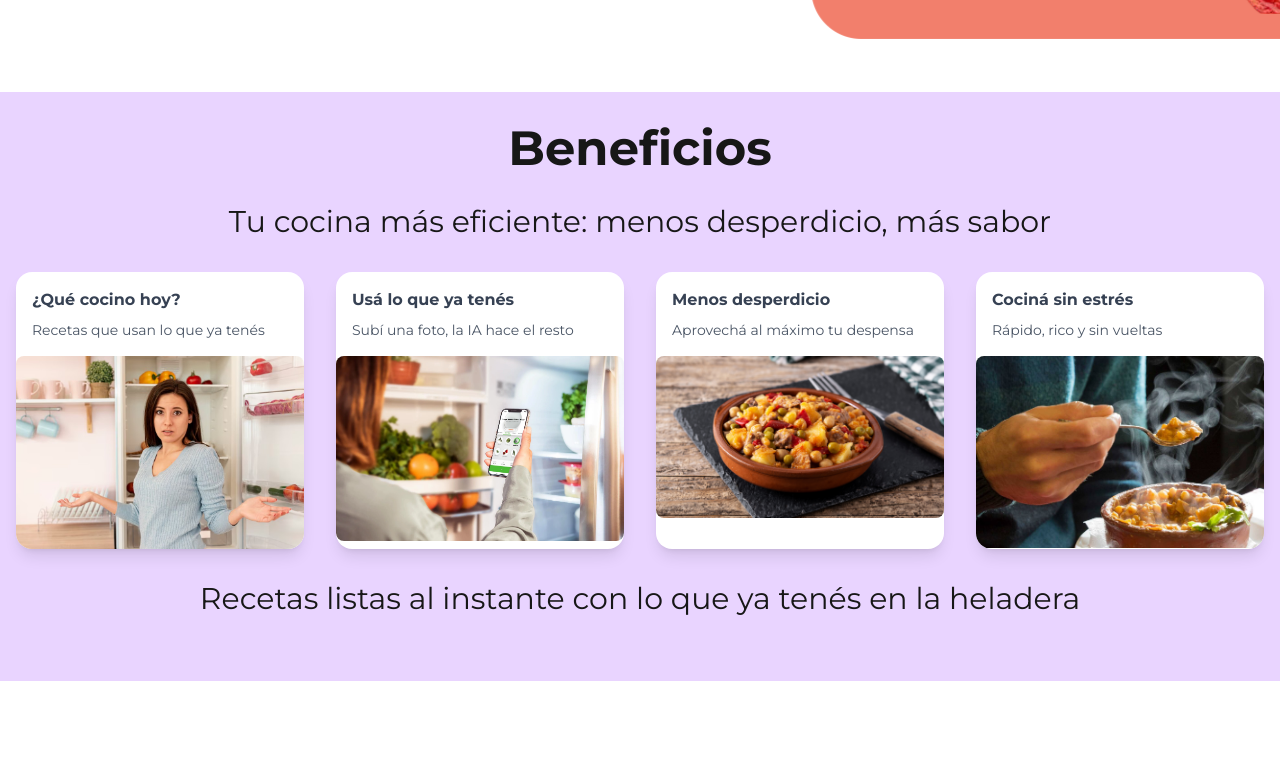
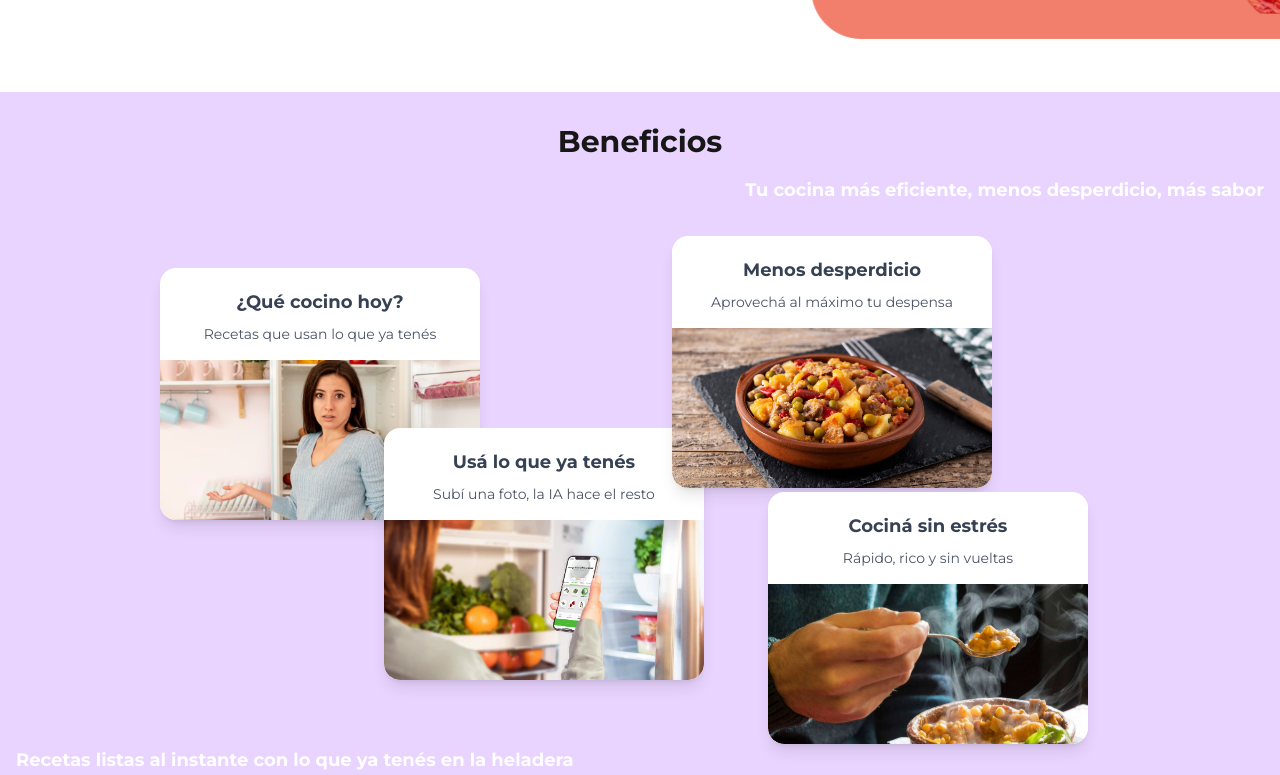
Before and after one commit to adigio/cuoco-ui, a Next.js app: page / in a window 1280 px wide. Shown: the part 740-1515 px from the top of the page. Built offline with nearby package versions, Linux system fonts and the light colour scheme.

Commit message:
layout beneficios

```diff
--- a/src/components/Beneficios.jsx
+++ b/src/components/Beneficios.jsx
@@ -3,37 +3,40 @@ export default function Beneficios() {
   return (
     <section  className="min-h-[70vh] w-full bg-purple-200 py-8 px-4 flex flex-col items-center">
       <div className="container mx-auto ">
-        <h2 className="text-center text-5xl  mb-8 font-bold">Beneficios</h2>
+        <h2 className="text-center text-3xl  mb-4 font-bold">Beneficios</h2>
 
-      <h3 className="text-center text-3xl  mb-8 ">Tu cocina más eficiente: menos desperdicio, más sabor</h3>
-        {/* Contenedor con grid res ponsivo */}
-        <div className="grid grid-cols-1 sm:grid-cols-2 lg:grid-cols-4 gap-8">
+      <h3 className="text-right text-lg font-bold text-white mb-8"> <span className="w-40"> Tu cocina más eficiente, menos desperdicio, más sabor </span></h3>
+        <div className="relative min-h-[510px] w-full max-w-5xl mx-auto flex flex-col md:flex-row items-center justify-center pt-12 pb-0">
           <CardBeneficios
             img="/heladera confundida.jpg"
             imgAlt="Find Freezer"
             title="¿Qué cocino hoy?"
-            subtit="Recetas que usan lo que ya tenés"
+            subtitle="Recetas que usan lo que ya tenés"
+            position="md:absolute md:top-8 md:left-8"
           />
           <CardBeneficios
             img="/escaneo de heladera.webp"
             imgAlt="Scan"
             title="Usá lo que ya tenés"
-            subtit="Subí una foto, la IA hace el resto"
+            subtitle="Subí una foto, la IA hace el resto"
+            position="md:absolute md:top-48 md:left-64"
           />
           <CardBeneficios
             img="/plato.jpeg"
             imgAlt="dish"
             title="Menos desperdicio"
-            subtit="Aprovechá al máximo tu despensa"
+            subtitle="Aprovechá al máximo tu despensa"
+            position="md:absolute md:top-0 md:left-[34rem]"
           />
           <CardBeneficios
             img="/comiendo.jpg"
             imgAlt="dish"
             title="Cociná sin estrés"
-            subtit="Rápido, rico y sin vueltas"
+            subtitle="Rápido, rico y sin vueltas"
+            position="md:absolute md:top-64 md:left-[40rem]"
           />
         </div>
-        <h3 className="text-center text-3xl pt-8 mb-8 ">Recetas listas al instante con lo que ya tenés en la heladera</h3>
+        <h3 className="text-left font-bold text-white text-lg">Recetas listas al instante con lo que ya tenés en la heladera</h3>
       </div>
     </section>
   );
--- a/src/components/CardBeneficios.jsx
+++ b/src/components/CardBeneficios.jsx
@@ -1,17 +1,17 @@
-export default function CardBeneficios({ img, imgAlt, title, subtit }) {
+export default function CardBeneficios({ img, imgAlt, title, subtitle, position = '' }) {
     return (
-      <div className="bg-white transition delay-150  uration-300 ease-in-out hover:-translate-y-1 hover:scale-110  rounded-2xl overflow-hidden shadow-lg w-full max-w-md">
-        <div className="m-4" >
-          <div className="mt-1 font-bold text-gray-700">
-            <a  className="hover:underline">
-              {title}
-            </a>
+      <div className={`bg-white transition delay-150 text-center duration-300 ease-in-out hover:-translate-y-1 hover:scale-110 rounded-2xl overflow-hidden shadow-lg w-full max-w-xs min-w-[270px] min-h-[240px] flex flex-col ${position}`}>
+        <div className="p-4 flex-1 flex flex-col justify-start">
+          <div className="mt-1 font-bold text-gray-700 text-lg">
+            <span className="cursor-pointer">{title}</span>
           </div>
-          <div className="mt-2 text-sm text-gray-600">{subtit}</div>
-
+          <div className="mt-2 text-sm text-gray-600">{subtitle}</div>
         </div>
-        <img className="rounded-lg" src={img} alt={imgAlt} />
+        <img
+          className="w-full h-40 object-cover rounded-b-2xl"
+          src={img}
+          alt={imgAlt}
+        />
       </div>
-
     );
   }
```
